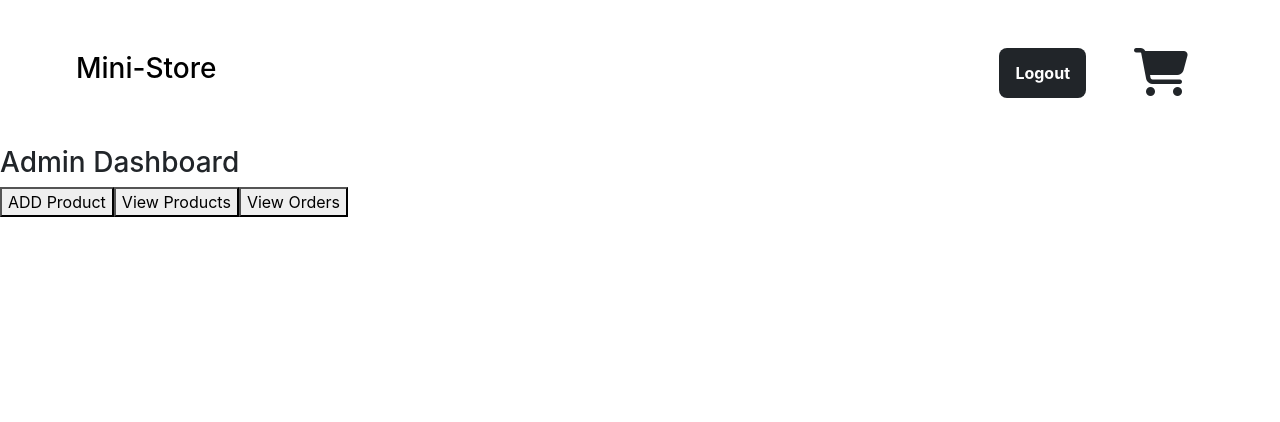
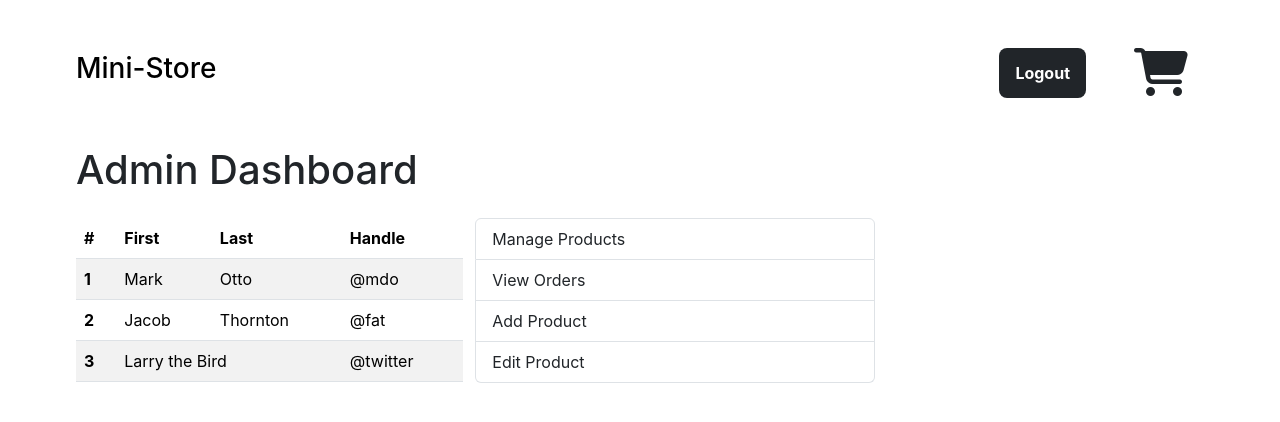
Before and after one commit to Joelthobias/miniStore-frontend, a React (Create React App) app: page /Admin in a window 1280 px wide. Shown: the top 422 px of the page. Built offline with nearby package versions, Linux system fonts and the light colour scheme.

Commit message:
adm dash strted

```diff
--- a/src/pages/admin-Dash/index.jsx
+++ b/src/pages/admin-Dash/index.jsx
@@ -1,47 +1,59 @@
-import React, { useEffect, useState } from 'react';
-import './index.css'; // Import your CSS file
+import React from 'react';
+import { Link } from 'react-router-dom';
 
-const AdminDash = () => {
-  // const [cart, setCart] = useState({});
-  // const [productsData, setProductsData] = useState([]);
-
-  // useEffect(() => {
-  //   const fetchCartData = async () => {
-  //     const cartUrl = `https://fakestoreapi.com/carts/5`;
-  //     try {
-  //       const response = await fetch(cartUrl);
-  //       const data = await response.json();
-  //       if (data.products) {
-  //         const productIds = data.products.map(product => product.productId);
-
-  //         const productDetailsPromises = productIds.map(productId => {
-  //           return fetch(`https://fakestoreapi.com/products/${productId}`)
-  //             .then(res => res.json());
-  //         });
-
-  //         const products = await Promise.all(productDetailsPromises);
-  //         setProductsData(products);
-  //       }
-
-  //       setCart(data);
-  //     } catch (error) {
-  //       console.error(error);
-  //       throw error;
-  //     }
-  //   };
-
-  //   fetchCartData();
-  // }, []);
-
+const AdminDashboard = () => {
   return (
-    <div className="admin-panel">
-
-      <h3>Admin Dashboard</h3>
-      <button onClick={()=>window.location.href="/Admin/add_product"} className="add-product">ADD Product</button>
-      <button onClick={()=>window.location.href="/Admin/view_products"} className="view-products">View Products</button>
-      <button onClick={()=>window.location.href="/Admin/view-orders"} className="view-orders">View Orders</button>
+    <div className="container mt-5">
+      <div className="row">
+      <h1 className="mb-4">Admin Dashboard</h1>
+        <div className="col-6">
+          <table class="table table-striped table-hover">
+            <thead>
+              <tr>
+                <th scope="col">#</th>
+                <th scope="col">First</th>
+                <th scope="col">Last</th>
+                <th scope="col">Handle</th>
+              </tr>
+            </thead>
+            <tbody>
+              <tr>
+                <th scope="row">1</th>
+                <td>Mark</td>
+                <td>Otto</td>
+                <td>@mdo</td>
+              </tr>
+              <tr>
+                <th scope="row">2</th>
+                <td>Jacob</td>
+                <td>Thornton</td>
+                <td>@fat</td>
+              </tr>
+              <tr>
+                <th scope="row">3</th>
+                <td colspan="2">Larry the Bird</td>
+                <td>@twitter</td>
+              </tr>
+            </tbody>
+          </table>
+        </div>
+        <div className="col-6 list-group">
+            <Link to="/admin/products" className="list-group-item list-group-item-action">
+              Manage Products
+            </Link>
+            <Link to="/admin/orders" className="list-group-item list-group-item-action">
+              View Orders
+            </Link>
+            <Link to="/admin/add-product" className="list-group-item list-group-item-action">
+              Add Product
+            </Link>
+            <Link to="/admin/edit-product" className="list-group-item list-group-item-action">
+              Edit Product
+            </Link>
+        </div>
+      </div>
     </div>
   );
 };
 
-export default AdminDash;
+export default AdminDashboard;
```
Also changed, not shown: src/Components/cartCount.jsx (added, +9 -0 lines), 1 other file (tests, documents, lock files or other folders).
